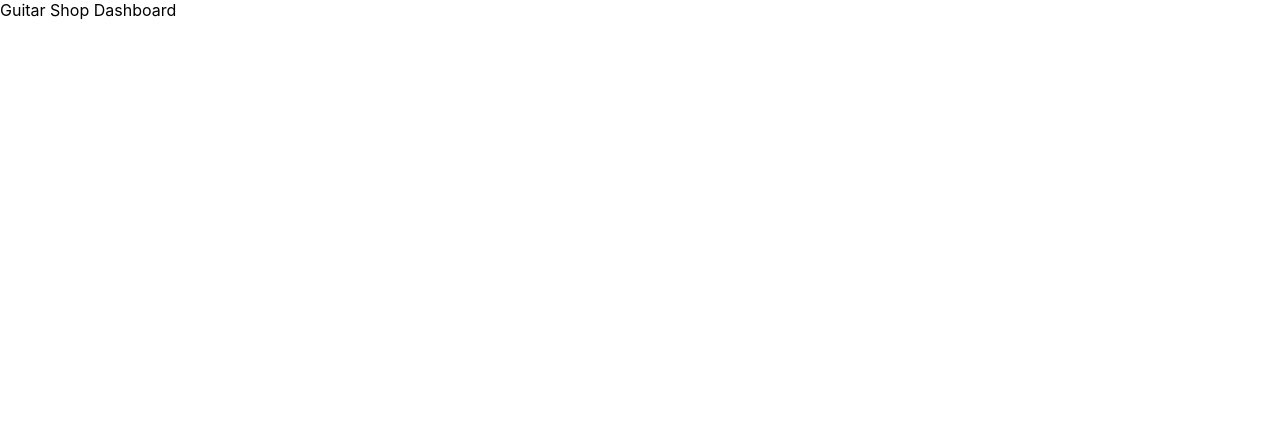
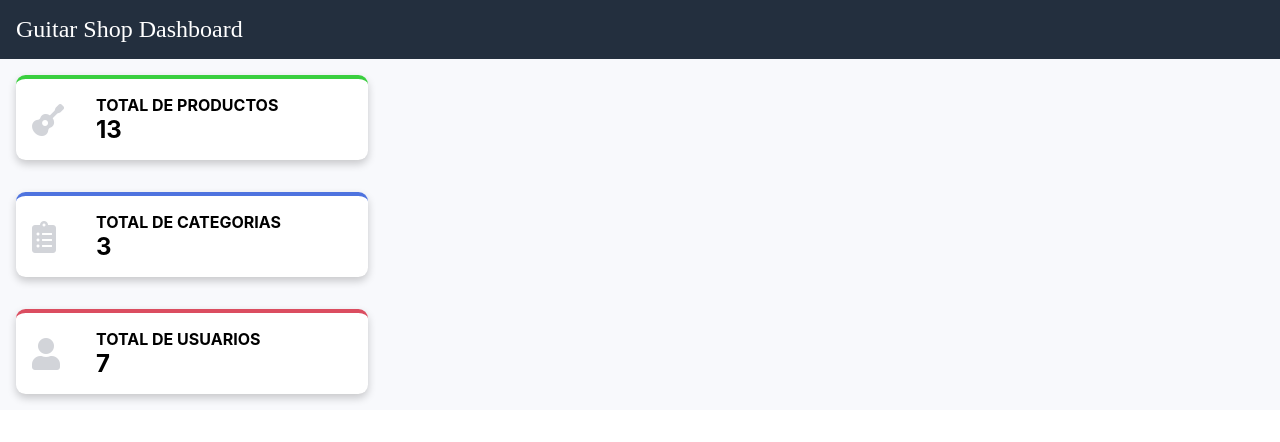
Before and after one commit to 1120CDFSNCN29ARED/grupo-11, a React (Create React App) app in the folder Dashboard/: page / in a window 1280 px wide. Shown: the top 442 px of the page. Built offline with nearby package versions, Linux system fonts and the light colour scheme.

Commit message:
Add totalizers

```diff
--- a/Dashboard/public/index.html
+++ b/Dashboard/public/index.html
@@ -24,7 +24,8 @@
       work correctly both with client-side routing and a non-root public URL.
       Learn how to configure a non-root public URL by running `npm run build`.
     -->
-    <title>React App</title>
+    <link rel="stylesheet" href="https://cdnjs.cloudflare.com/ajax/libs/font-awesome/5.11.2/css/all.min.css">
+    <title>Guitar Shop Dashboard</title>
   </head>
   <body>
     <noscript>You need to enable JavaScript to run this app.</noscript>
--- /dev/null
+++ b/Dashboard/src/assets/css/mainContainer.css
@@ -0,0 +1,3 @@
+#main-container {
+    background-color: #f8f9fc;
+}
--- /dev/null
+++ b/Dashboard/src/assets/css/topNavBar.css
@@ -0,0 +1,11 @@
+#top-nav-bar {
+    background-color: #232f3e;
+    padding: 1em;
+}
+
+#nav-bar-title {
+    color: white;
+	font-family: "Lora", serif;
+	font-size: 1.5em;
+    font-style: bold;
+}
--- /dev/null
+++ b/Dashboard/src/assets/css/totalizer.css
@@ -0,0 +1,5 @@
+#totalizer {
+    display: flex;
+    flex-direction: column;
+    width: 30%;
+}
--- /dev/null
+++ b/Dashboard/src/assets/css/totalizerCard.css
@@ -0,0 +1,49 @@
+.totalizer-card {
+    background-color: white;
+    border-radius: 0.6em;
+    margin: 1em;
+    padding: 1em;
+    display: flex;
+    box-shadow: 0 4px 8px 0 rgba(0,0,0,0.2);
+    transition: 0.3s;
+}
+
+.card-top-border-primary {
+    border-top: .25rem solid #3acf3f;
+}
+
+.card-top-border-secondary {
+    border-top: .25rem solid #4e73df;
+}
+
+.card-top-border-tertiary {
+    border-top: .25rem solid #db4d60;
+}
+
+.totalizer-card:hover {
+    box-shadow: 0 8px 16px 0 rgba(0,0,0,0.2);
+  }
+
+.card-icon {
+    display: flex;
+    align-self: center;
+    width: 20%;
+}
+
+.card-information {
+    width: 80%;
+    font-weight: bold;
+}
+
+.card-icon > i {
+    color: #d2d4d9;
+    font-size: 2em;
+}
+
+.title {
+    font-size: 1em;
+}
+
+.total {
+    font-size: 1.5em;
+}
--- a/Dashboard/src/components/MainContainer.js
+++ b/Dashboard/src/components/MainContainer.js
@@ -1,13 +1,12 @@
-import Totalizers from './Totalizers';
-import LastProduct from './LastProduct';
+import '../assets/css/mainContainer.css'
+import MainSection from './MainSection';
 import Categories from './Categories';
 import Products from './Products';
 
 function MainContainer() {
   return (
-    <div>
-      <Totalizers />
-      <LastProduct />
+    <div id="main-container">
+      <MainSection />
       <Categories />
       <Products />
     </div>
--- /dev/null
+++ b/Dashboard/src/components/MainSection.js
@@ -0,0 +1,13 @@
+import Totalizers from './Totalizers';
+import LastProduct from './LastProduct';
+
+function MainSection() {
+  return (
+    <div>
+      <Totalizers />
+      <LastProduct />
+    </div>
+  );
+}
+
+export default MainSection;
--- a/Dashboard/src/components/TopNavBar.js
+++ b/Dashboard/src/components/TopNavBar.js
@@ -1,3 +1,5 @@
+import '../assets/css/topNavBar.css';
+
 function TopNavBar() {
   return (
     <div id="top-nav-bar">
--- /dev/null
+++ b/Dashboard/src/components/TotalizerCard.js
@@ -0,0 +1,17 @@
+import '../assets/css/totalizerCard.css'
+
+function TotalizerCard(props) {
+  return (
+    <div className={`totalizer-card card-top-border-${ props.color }`}>
+      <div className="card-icon">
+        <i className={`fas ${ props.icon } fa-2x`}></i>
+      </div>
+      <div className="card-information">
+        <div className="title">TOTAL DE { props.name }</div>
+        <div className="total">{ props.total }</div>
+      </div>
+    </div>
+  );
+}
+
+export default TotalizerCard;
--- a/Dashboard/src/components/Totalizers.js
+++ b/Dashboard/src/components/Totalizers.js
@@ -1,8 +1,39 @@
-function MainContainer() {
+import '../assets/css/totalizer.css'
+import TotalizerCard from './TotalizerCard';
+
+let productos = {
+  name:'PRODUCTOS',
+  total: '13',
+  icon:'fa-guitar',
+  color: 'primary'
+}
+
+let categorias = {
+  name:'CATEGORIAS',
+  total: '3',
+  icon:'fa-clipboard-list',
+  color: 'secondary'
+}
+
+let usuarios = {
+  name:'USUARIOS',
+  total: '7',
+  icon:'fa-user',
+  color: 'tertiary'
+}
+
+let cartProps = [productos, categorias, usuarios];
+
+function Totalizers() {
   return (
-    <div>
+    <div id="totalizer">
+      {
+        cartProps.map((objets, i) => {
+          return <TotalizerCard {...objets} key={i}/>
+        })
+      }
     </div>
   );
 }
 
-export default MainContainer;
+export default Totalizers;
```
